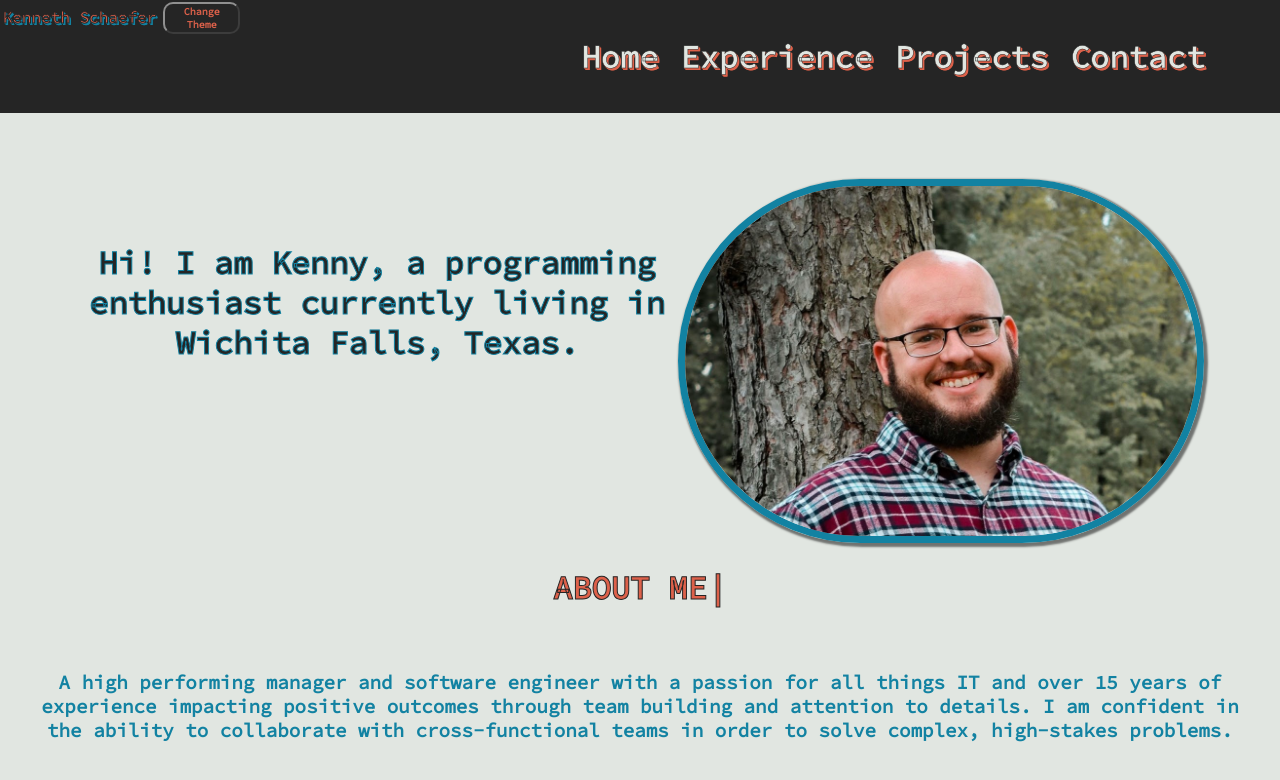
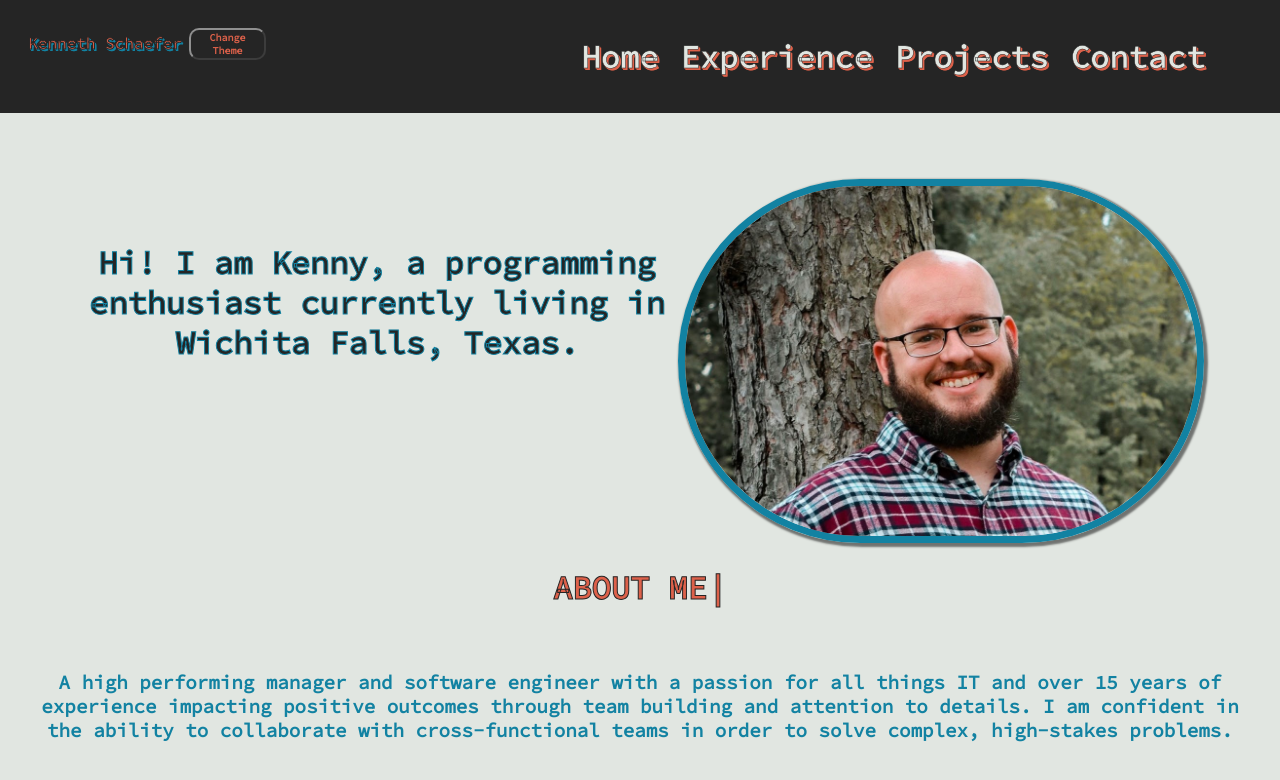
Before and after one commit to parzidog/old-portfolio, a React (Create React App) app: page / in a window 1280 px wide. Shown: the top 780 px of the page. Built offline with nearby package versions, Linux system fonts and the light colour scheme; no server answers.

Commit message:
Add new font and fix styling to match

```diff
--- a/less/nav.less
+++ b/less/nav.less
@@ -14,6 +14,7 @@
         max-width: 45%;
         display: flex;
         flex-wrap: nowrap;
+        padding: 2%;
         h1 {
             display: flex;
             flex-wrap: nowrap;
@@ -32,6 +33,7 @@
             height: fit-content;
             margin: 1%;
             margin-right: 0.5%;
+            font-size: small;
         }
     }
 
--- a/public/style.css
+++ b/public/style.css
@@ -35,6 +35,7 @@ li {
   max-width: 45%;
   display: flex;
   flex-wrap: nowrap;
+  padding: 2%;
 }
 .navBar div h1 {
   display: flex;
@@ -54,6 +55,7 @@ li {
   height: fit-content;
   margin: 1%;
   margin-right: 0.5%;
+  font-size: small;
 }
 .navBar nav {
   display: flex;
```
Also changed, not shown: 1 other file (tests, documents, lock files or other folders).
